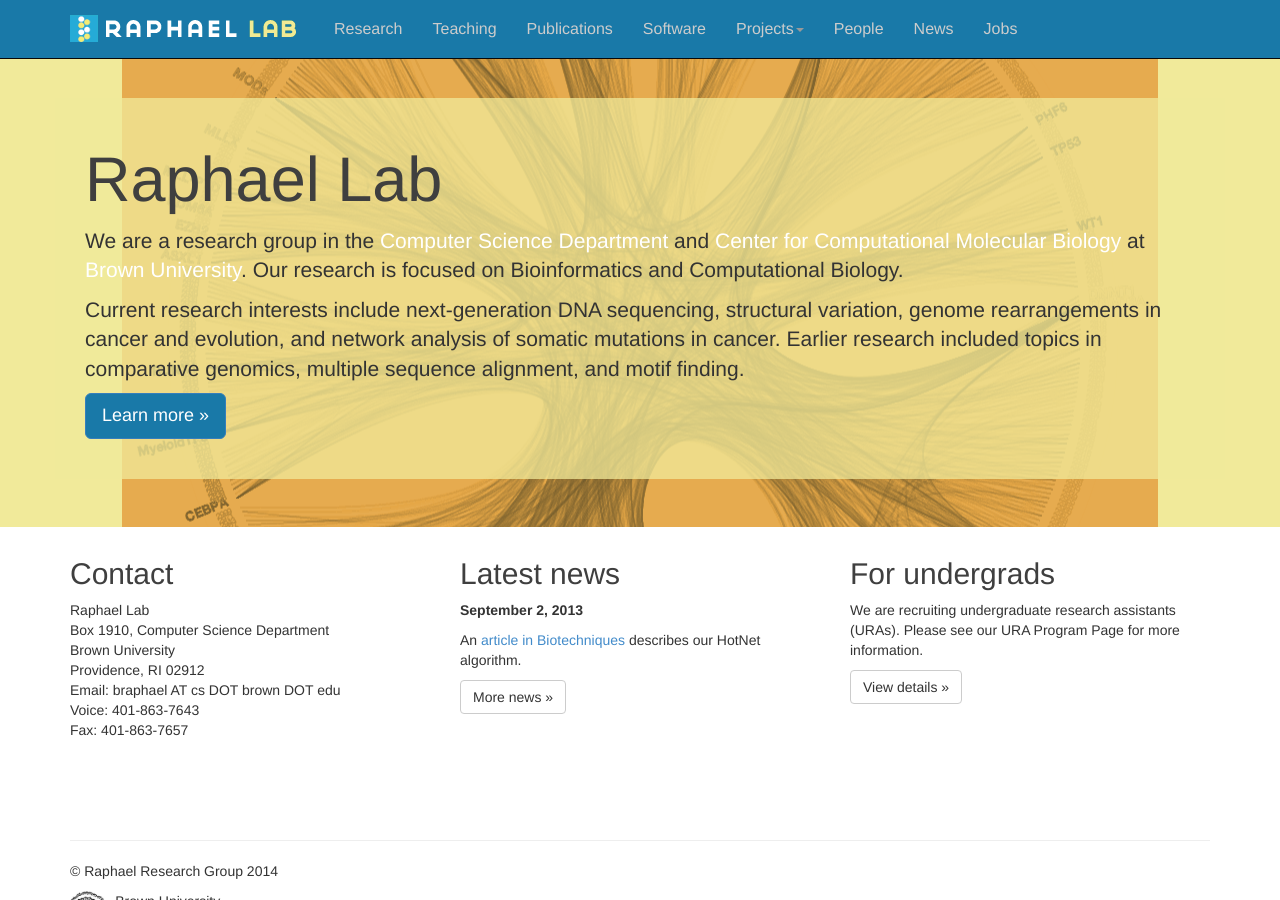
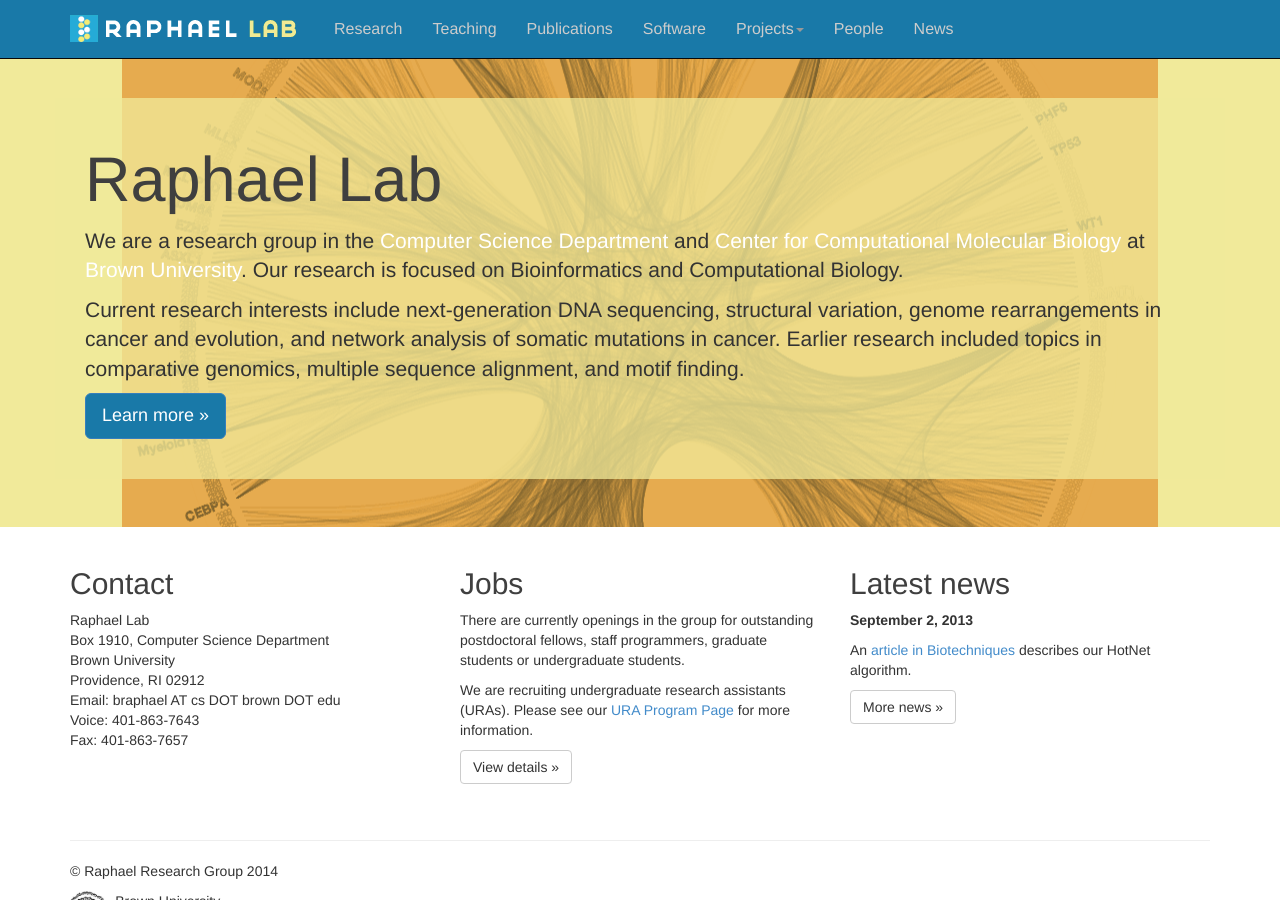
Before and after one commit to raphael-group/raphael-group.github.io, a Jekyll site: the page built from index.html, in a window 1280 px wide and 900 px high. Built offline with Jekyll 4.4.1, drawn with Linux system fonts in a browser that asks for light colours; nearby versions of some CDN libraries; Markdown is read by kramdown in place of the engine named in the settings.

Commit message:
Removes jobs page

```diff
--- a/_layouts/default.html
+++ b/_layouts/default.html
@@ -43,7 +43,6 @@
                             </li>
                             <li><a href="{{ site.url }}/people">People</a></li>
                             <li><a href="{{ site.url }}/news">News</a></li>
-                            <li><a href="{{ site.url }}/jobs">Jobs</a></li>
                         </ul>
                     </div><!-- /navbar-collapse -->
                 </div>
--- a/css/master.css
+++ b/css/master.css
@@ -12,6 +12,7 @@
 	margin: 0;
 	font-weight: normal;
 	border-bottom: 1px solid #CCC;
+	margin-top: 10px;
 	margin-bottom: 10px;
 	font-family: Georgia, "Times New Roman", Times, serif;
 }
--- a/index.html
+++ b/index.html
@@ -31,16 +31,17 @@
       <!-- <p><a class="btn btn-default" href="#" role="button">View details &raquo;</a></p> -->
     </div>
     <div class="col-md-4">
-      <h2>Latest news</h2>
-      <p><b>September 2, 2013</b></p>
-      <p>An <a href="http://compbio.cs.brown.edu/news/BioTechniquesNetworksSept2013.pdf">article in Biotechniques</a> describes our HotNet algorithm.</p>
-      <p><a class="btn btn-default" href="/news" role="button">More news &raquo;</a></p>
+        <h2>Jobs</h2>
+        <p>There are currently openings in the group for outstanding postdoctoral fellows, staff programmers, graduate students or undergraduate students.<p>
+      <p>We are recruiting undergraduate research assistants (URAs). Please see our <a href="http://compbio.cs.brown.edu/ura">URA Program Page</a> for more information.</p>
+      <p><a class="btn btn-default" href="{{ site.url }}/people#jobs" role="button">View details &raquo;</a></p>
+    </div>
+    <div class="col-md-4">
+        <h2>Latest news</h2>
+        <p><b>September 2, 2013</b></p>
+        <p>An <a href="http://compbio.cs.brown.edu/news/BioTechniquesNetworksSept2013.pdf">article in Biotechniques</a> describes our HotNet algorithm.</p>
+        <p><a class="btn btn-default" href="/news" role="button">More news &raquo;</a></p>
    </div>
-    <div class="col-md-4">
-      <h2>For undergrads</h2>
 
-      <p>We are recruiting undergraduate research assistants (URAs). Please see our URA Program Page for more information.</p>
-      <p><a class="btn btn-default" href="http://compbio.cs.brown.edu/ura" role="button">View details &raquo;</a></p>
-    </div>
   </div>
 </div> <!-- /container -->
```
Also changed, not shown: people/index.md (+7 -0 lines).
